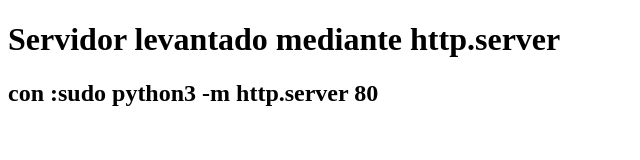
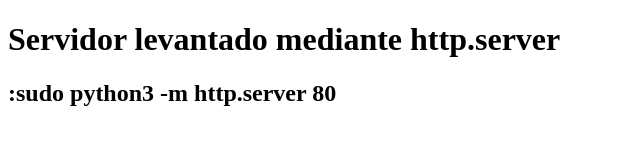
Before and after one commit to cristianL0pez/Servidor-http-python, a plain HTML site: page servidor/index.html in a window 1280 px wide. Shown: the whole page, without its empty margins (0-640 px from the left). Drawn offline with Linux system fonts and the light colour scheme.

Commit message:
mod html

```diff
--- a/servidor/index.html
+++ b/servidor/index.html
@@ -5,6 +5,6 @@
   </head>
   <body>
     <h1>Servidor levantado mediante http.server</h1>
-    <h2>con :sudo python3 -m http.server 80</h2>
+    <h2>:sudo python3 -m http.server 80</h2>
   </body>
 </html>
```
